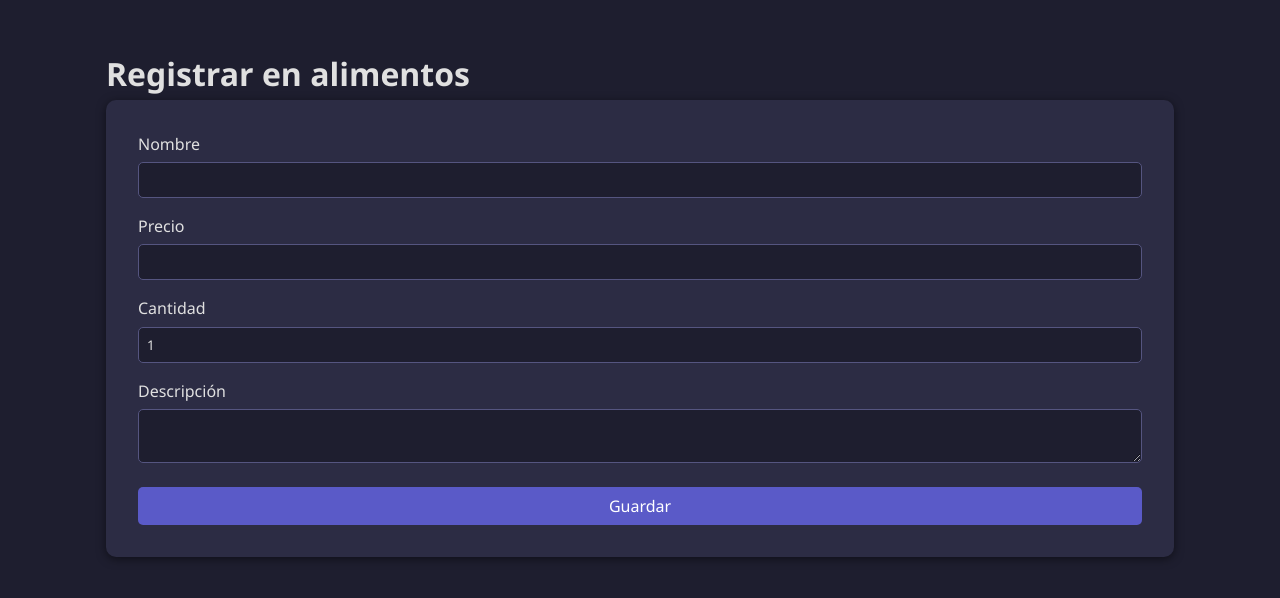
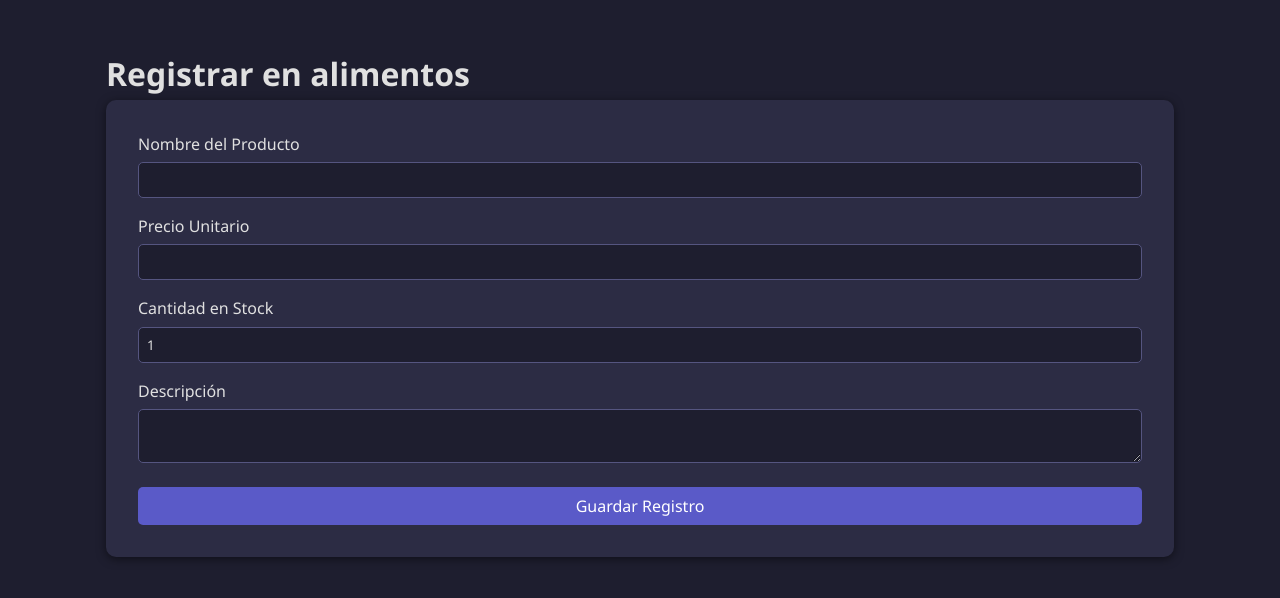
Before and after one commit to gordillogohan2006-gif/Mi_Tienda, a PHP site: page /registrar.php in a window 1280 px wide. Shown: the part 70-668 px from the top of the page. Run offline with PHP 8.4, Linux system fonts and the light colour scheme.

Commit message:
Refactor registrar.php for improved UI and UX
Updated the HTML structure and form elements for better accessibility and user experience.

```diff
--- a/productos/registrar.php
+++ b/productos/registrar.php
@@ -1,28 +1,58 @@
 <?php
 require_once __DIR__ . '/../backend/conexion.php';
+
 $table = $_GET['table'] ?? 'alimentos';
+
 if ($_SERVER['REQUEST_METHOD'] === 'POST') {
     $nombre = $conn->real_escape_string($_POST['nombre']);
     $precio = (float)$_POST['precio'];
     $cantidad = (int)$_POST['cantidad'];
     $descripcion = $conn->real_escape_string($_POST['descripcion'] ?? '');
-    $sql = "INSERT INTO $table (nombre, precio, cantidad, descripcion) VALUES ('$nombre',$precio,$cantidad,'$descripcion')";
+
+    $sql = "INSERT INTO $table (nombre, precio, cantidad, descripcion) VALUES ('$nombre', $precio, $cantidad, '$descripcion')";
     $conn->query($sql);
 
-    // Redirigir a index.php manteniendo la tabla seleccionada
-    header('Location: index.php?table=' . $table);
+    header('Location: index.php?table=' . urlencode($table));
     exit;
 }
 ?>
-<!doctype html><html><head><meta charset="utf-8"><title>Registrar</title><link rel="stylesheet" href="../css/estilo_general.css"></head><body>
-<nav class="top"><a class="brand" href="../public/index.php">TiendaDeBarrio</a></nav>
-<main class="container">
-  <h1>Registrar en <?= htmlspecialchars($table) ?></h1>
-  <form method="post">
-    <label>Nombre</label><input name="nombre" required>
-    <label>Precio</label><input name="precio" type="number" step="0.01" required>
-    <label>Cantidad</label><input name="cantidad" type="number" value="1" required>
-    <label>Descripción</label><textarea name="descripcion"></textarea>
-    <button type="submit" class="btn">Guardar</button>
-  </form>
-</main></body></html>
+<!DOCTYPE html>
+<html lang="es">
+<head>
+    <meta charset="utf-8">
+    <meta name="viewport" content="width=device-width, initial-scale=1.0">
+    <title>Registrar Producto</title>
+    <link rel="stylesheet" href="../css/estilo_general.css">
+</head>
+<body>
+    <nav class="top">
+        <a class="brand" href="../public/index.php">TiendaDeBarrio</a>
+    </nav>
+    <main class="container">
+        <h1>Registrar en <?php echo htmlspecialchars($table); ?></h1>
+        <form method="post">
+            <div class="form-group">
+                <label for="nombre">Nombre del Producto</label>
+                <input type="text" name="nombre" id="nombre" required>
+            </div>
+
+            <div class="form-group">
+                <label for="precio">Precio Unitario</label>
+                <input type="number" name="precio" id="precio" step="0.01" required>
+            </div>
+
+            <div class="form-group">
+                <label for="cantidad">Cantidad en Stock</label>
+                <input type="number" name="cantidad" id="cantidad" value="1" required>
+            </div>
+
+            <div class="form-group">
+                <label for="descripcion">Descripción</label>
+                <textarea name="descripcion" id="descripcion"></textarea>
+            </div>
+
+            <button type="submit" class="btn">Guardar Registro</button>
+        </form>
+    </main>
+</body>
+</html>
```
